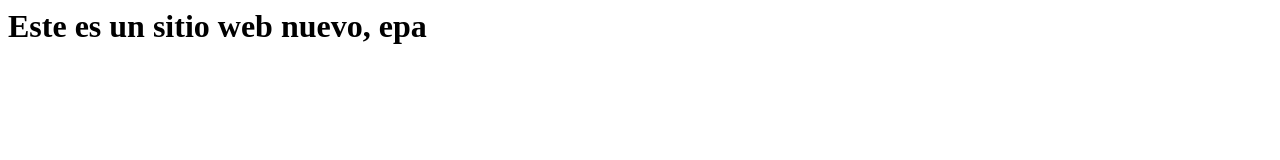
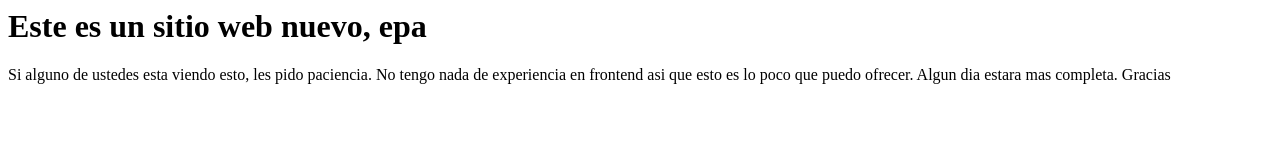
Before and after one commit to ricardodcv/ricardodcv, a plain HTML site: page index.html in a window 1280 px wide. Drawn offline with Linux system fonts and the light colour scheme.

Commit message:
Ultimo commit antes de cambiar la pagina

```diff
--- a/index.html
+++ b/index.html
@@ -1 +1,4 @@
 <h1> Este es un sitio web nuevo, epa </h1>
+<p> Si alguno de ustedes esta viendo esto, les pido paciencia. No tengo nada de experiencia en frontend
+    asi que esto es lo poco que puedo ofrecer. Algun dia estara mas completa. Gracias
+</p>
```
